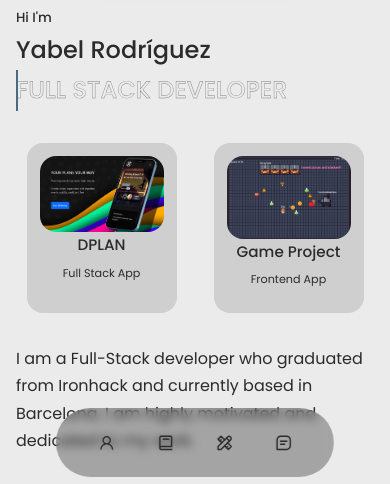
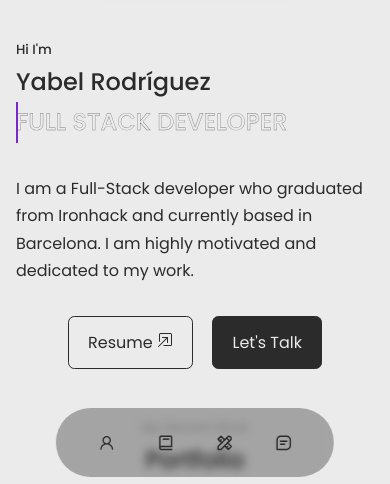
Before and after one commit to mickadoos/react-portfolio-yabel, a React (Create React App) app: page / in a window 390 px wide. Shown: the part 335-819 px from the top of the page. Built offline with nearby package versions, Linux system fonts and the light colour scheme.

Commit message:
About component update: remove cards component, changed fullstack color variable, added margin to about__content, fixed image profile responsiveness

```diff
--- a/src/components/about/About.css
+++ b/src/components/about/About.css
@@ -4,7 +4,7 @@
 .about__container {
   display: grid;
   grid-template-columns: 1fr;
-  gap: 0;
+  gap: 5%;
   align-items: center;
 }
 
@@ -43,9 +43,9 @@
   left: 0;
   width: 0;
   height: 100%;
-  color: #466c85;
-  -webkit-text-stroke: 0vw rgb(124, 124, 124);
-  border-right: 2px solid #466c85;
+  color: var(--color-fullstack);
+  -webkit-text-stroke: 1px #494368;
+  border-right: 2px solid var(--color-fullstack);
   overflow: hidden;
   animation: animate 6s linear infinite;
 }
@@ -99,12 +99,10 @@
 
 .about__card small {
   font-size: 0.7rem;
-  /* color: var(--color-light); */
 }
 
 .about__content p {
-  margin: 0 0 2rem;
-  /* color: var(--color-light); */
+  margin: 2rem 0;
 }
 
 /* ============== CTA ============== */
@@ -117,11 +115,10 @@
 
 @media (min-width: 40em) {
   .about__container {
-    display: grid;
-    grid-template-columns: 50% 50%;
+    display: flex;
     gap: 3%;
     padding: 0 2rem;
-    align-items: start;
+    align-items: flex-start;
   }
 
   .about__salut {
@@ -133,6 +130,7 @@
   .about__me {
     order: 2;
     padding: 3rem 3rem;
+    min-width: 400px;
   }
 
   .about__content {
@@ -160,10 +158,12 @@
 
   .about__me {
     max-width: fit-content;
+    min-width: 600px;
   }
 
   .about__content {
     padding: 5rem 0 0 5rem;
+    max-width: 90%;
   }
 
   .about__content > p {
--- a/src/components/about/About.jsx
+++ b/src/components/about/About.jsx
@@ -2,24 +2,24 @@ import React from "react";
 import "./About.css";
 import ME from "../../assets/foto-yabel.JPG";
 import CTA from "./CTA.jsx";
-import DPLANIMG from "../../assets/dplan-project-image.png";
-import GameProjectIMG from "../../assets/game-project-x-image.png";
+// import DPLANIMG from "../../assets/dplan-project-image.png";
+// import GameProjectIMG from "../../assets/game-project-x-image.png";
 
 const About = () => {
-  const data = [
-    {
-      title: "DPLAN",
-      image: DPLANIMG,
-      subtitle: "Full Stack App",
-      demo: "https://famous-brioche-240d75.netlify.app/",
-    },
-    {
-      title: "Game Project",
-      image: GameProjectIMG,
-      subtitle: "Frontend App",
-      demo: "https://mickadoos.github.io/game-project-x/",
-    },
-  ];
+  // const data = [
+  //   {
+  //     title: "DPLAN",
+  //     image: DPLANIMG,
+  //     subtitle: "Full Stack App",
+  //     demo: "https://famous-brioche-240d75.netlify.app/",
+  //   },
+  //   {
+  //     title: "Game Project",
+  //     image: GameProjectIMG,
+  //     subtitle: "Frontend App",
+  //     demo: "https://mickadoos.github.io/game-project-x/",
+  //   },
+  // ];
   return (
     <section id="about">
       <div className="container about__container">
@@ -40,7 +40,7 @@ const About = () => {
           <h2 id="full-stack" data-text="Full Stack Developer">
             Full Stack Developer
           </h2>
-          <div className="about__cards">
+          {/* <div className="about__cards">
             {data.map(({ title, image, subtitle, demo }) => {
               return (
                 <a href={demo} target="_blank" rel="noreferrer">
@@ -56,7 +56,7 @@ const About = () => {
                 </a>
               );
             })}
-          </div>
+          </div> */}
 
           <p>
             I am a Full-Stack developer who graduated from Ironhack and
--- a/src/index.css
+++ b/src/index.css
@@ -18,6 +18,7 @@
   --color-primary-variant: #444444;
   --color-white: #fff;
   --color-light: rgba(255, 255, 255, 0.6);
+  --color-fullstack: #7A28CB;
 
   --e-global-color-primary: #2C2B2B;
     --e-global-color-secondary: #F1F1F1;
```
